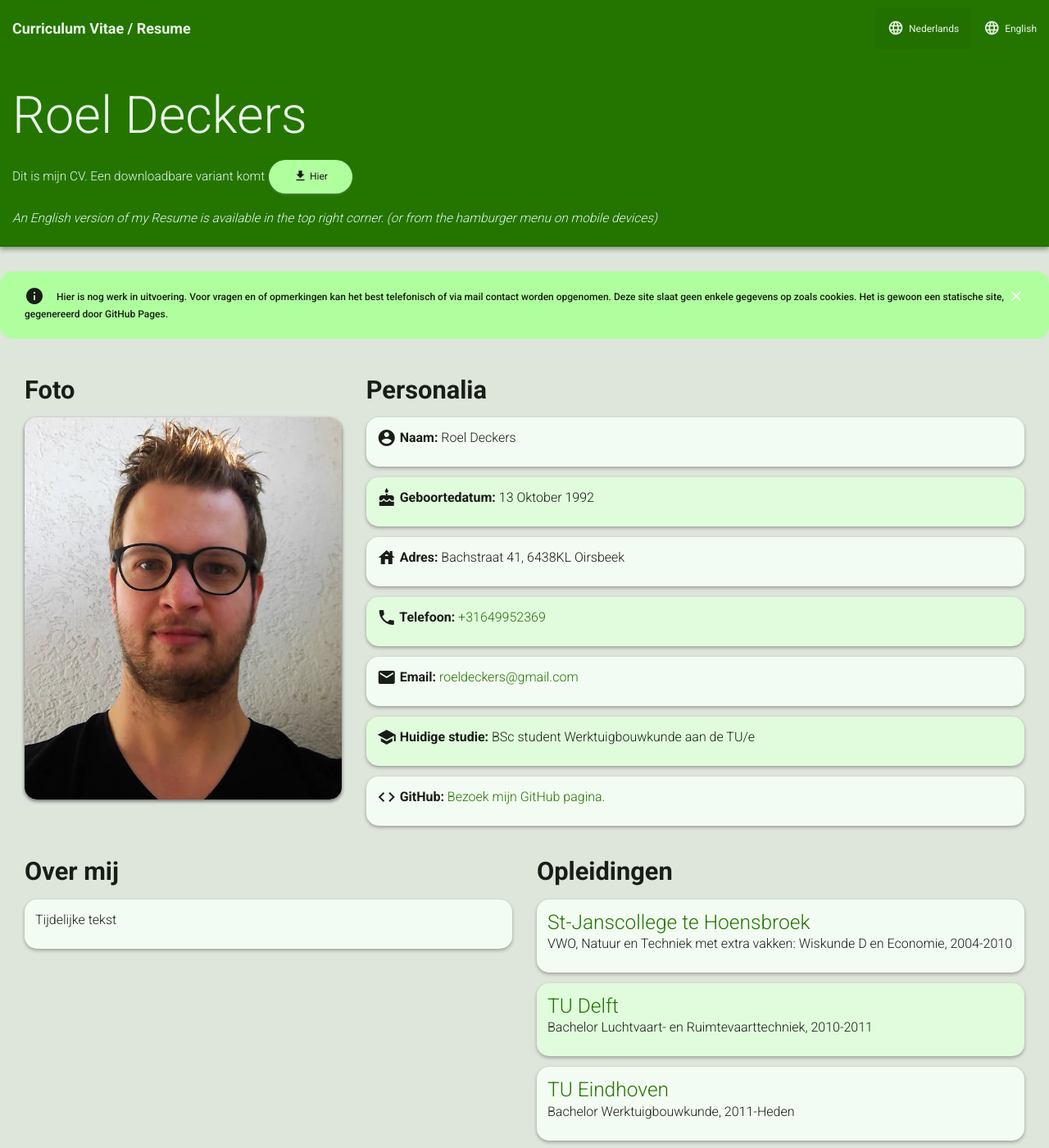
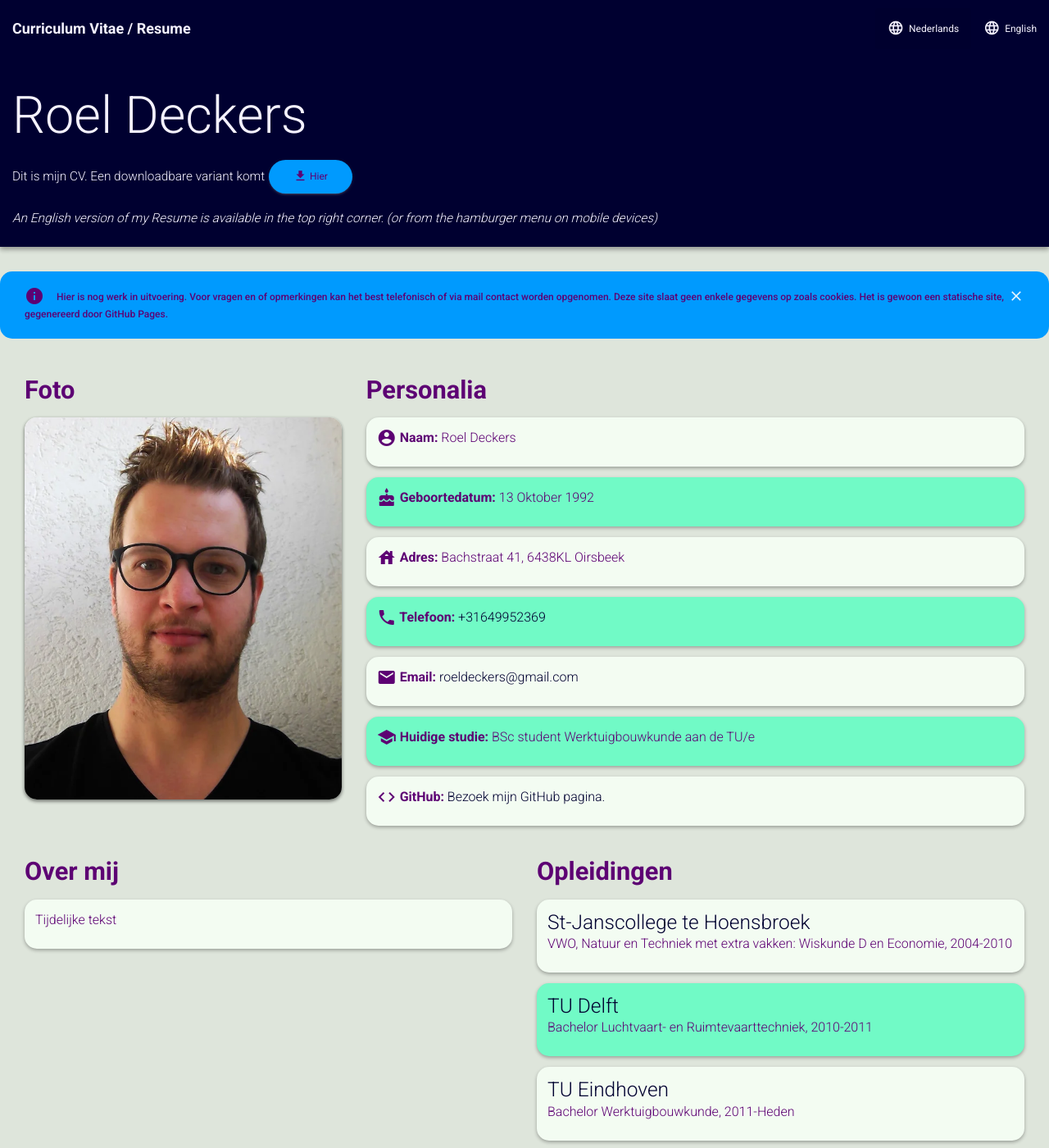
Before and after one commit to RoelD/CV, a Jekyll site: the page built from index.html, in a window 1280 px wide and 1400 px high. Shown: the whole window at 82% size. Built offline with Jekyll 4.4.1, drawn with Linux system fonts in a browser that asks for light colours.

Commit message:
Style: Bring in a new color pallette
Let's see if this works, in preparation of a new hero image

```diff
--- a/assets/css/style.css
+++ b/assets/css/style.css
@@ -4,11 +4,11 @@
 :root {
   /* Colors */
   /* accentDark is the darkest accentcolor. In this case dark green. */
-  --accentDark: #237500;
-  --accentMedium: #b0ff9e;
-  --accentLight: #e1fbdd;
-  --textLight: #ebf4e9;
-  --textDark: #181e17;
+  --accentDark: #000030;
+  --accentMedium: #009AFE;
+  --accentLight: #71FAC6;
+  --textLight: #F5F2FF;
+  --textDark: #5D0073;
   --bodyBackground: #dee5db;
   --cardBackground: #f3fcf2;
 
```
